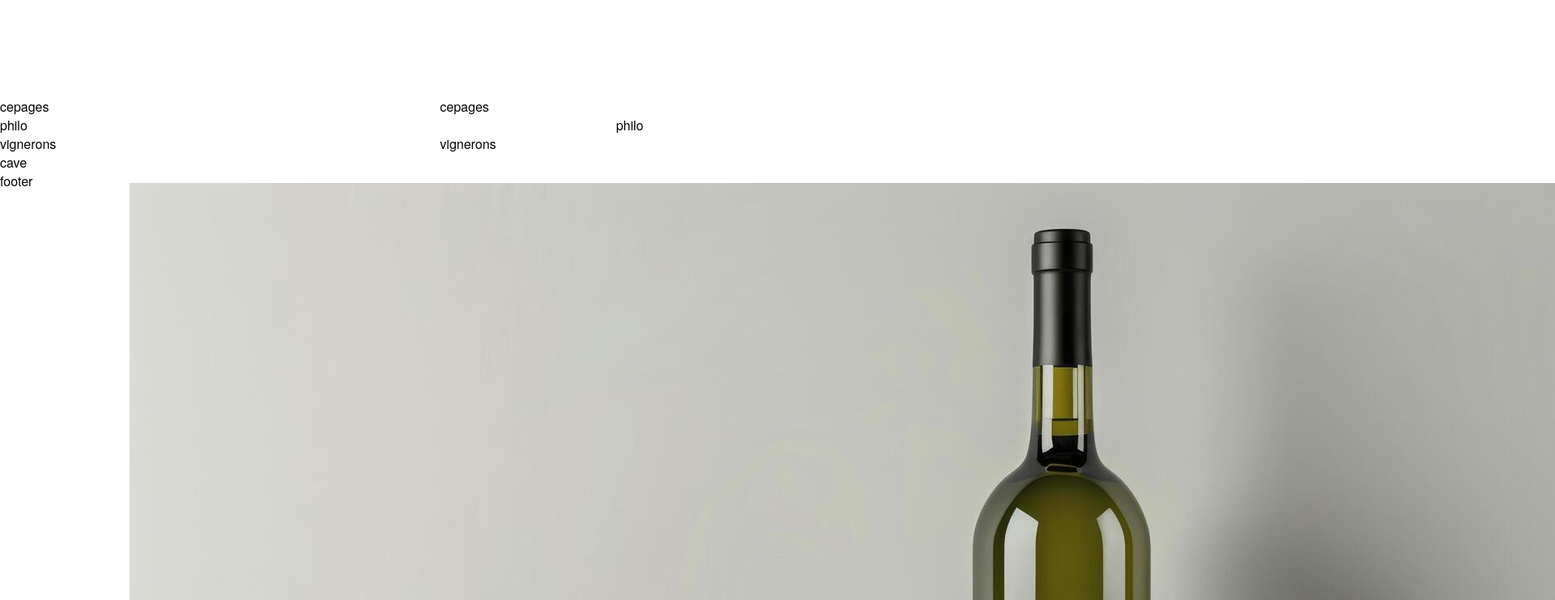
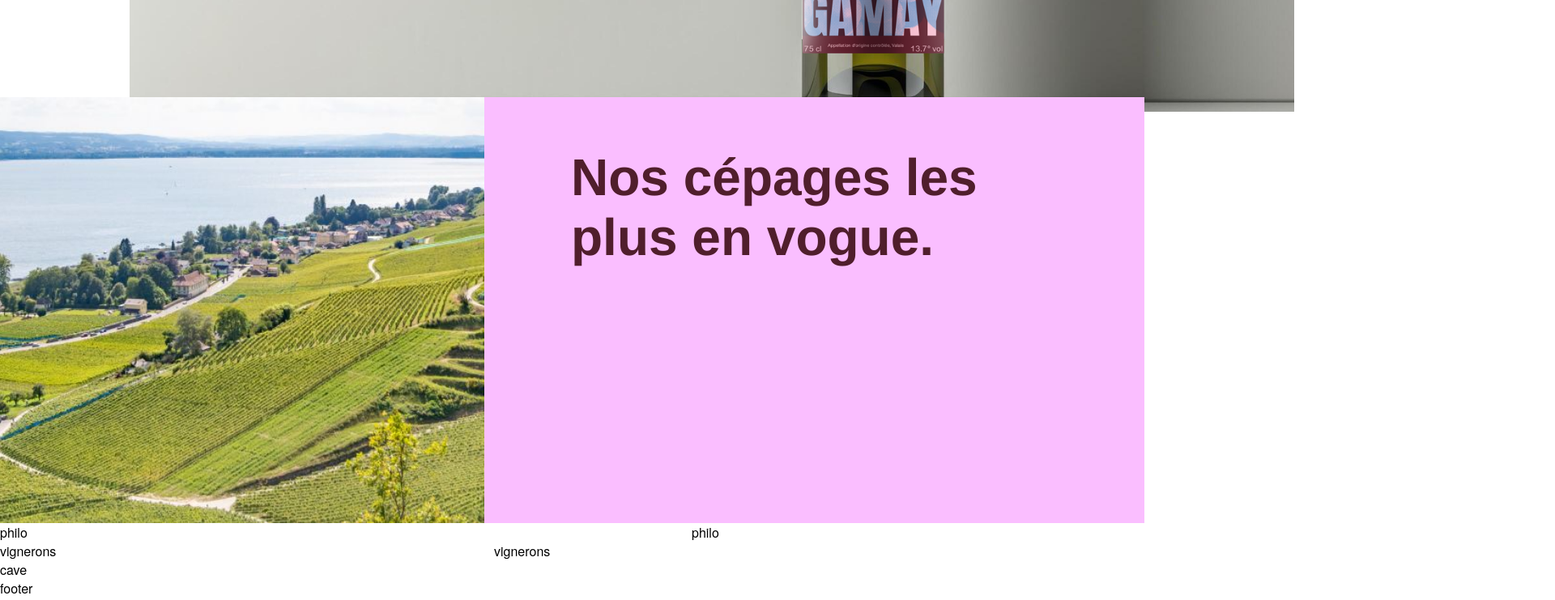
Before and after one commit to OscarDu93/imd2-examen-vin-OscarDu93, a website built with Parcel: page src/index.html in a window 1280 px wide. Shown: the part 800-1541 px from the top of the page at 81% size, 1920 px wide, since content can reach past the window. Built offline with nearby package versions, Linux system fonts and the light colour scheme; files whose address does not match are found by name.

Commit message:
img vin back

```diff
--- a/src/index.html
+++ b/src/index.html
@@ -41,9 +41,13 @@
         <div class="col">
           <div class="intro">
             <div class="txtbtn">
+              <img
+                src="img/vin rouge.png"
+                style="width: 1438px; height: 682px; object-fit: cover"
+                alt="packshot"
+              />
               <p class="sauvage">Sauvage et authentique.</p>
               <div class="cta">Nouveautés</div>
-              <img src="img/vin rouge.png" alt="packshot" />
             </div>
           </div>
         </div>
@@ -52,8 +56,16 @@
 
     <div class="cepages">
       <div class="row">
-        <div class="col-5">cepages</div>
-        <div class="col-7">cepages</div>
+        <div class="col-5">
+          <img
+            src="img/Vignes.jpg"
+            style="width: 625px; height: 526px; object-fit: cover"
+            alt="vignes"
+          />
+        </div>
+        <div class="col-7">
+          <p class="vogue">Nos cépages les plus en vogue.</p>
+        </div>
       </div>
     </div>
 
--- a/src/scss/main.scss
+++ b/src/scss/main.scss
@@ -22,6 +22,8 @@ video {
 
 body {
   font-family: HelveticaNeue;
+  width: 1440px;
+  height: 3593px;
 }
 
 .header {
@@ -144,6 +146,39 @@ body {
   line-height: normal;
 }
 
-.txtbtn .img {
+.Intro .img {
+  display: flex;
+  width: 1438px;
+  height: 682px;
+  padding: 18px 160px;
+  flex-direction: column;
+  align-items: flex-start;
+  gap: 10px;
+  flex-shrink: 0;
   background: url(../img/vin\ rouge.png) lightgray 50% / cover no-repeat;
 }
+
+.cepages .img {
+  width: 625px;
+  height: 526px;
+  flex-shrink: 0;
+}
+.cepages .col-7 {
+  display: flex;
+  width: 815px;
+  height: 526px;
+  padding: 62px 107px;
+  align-items: flex-start;
+  gap: 10px;
+  flex-shrink: 0;
+  background: #fabeff;
+}
+
+.vogue {
+  color: #501e2c;
+  font-family: "Helvetica Neue";
+  font-size: 64px;
+  font-style: normal;
+  font-weight: 700;
+  line-height: normal;
+}
```
